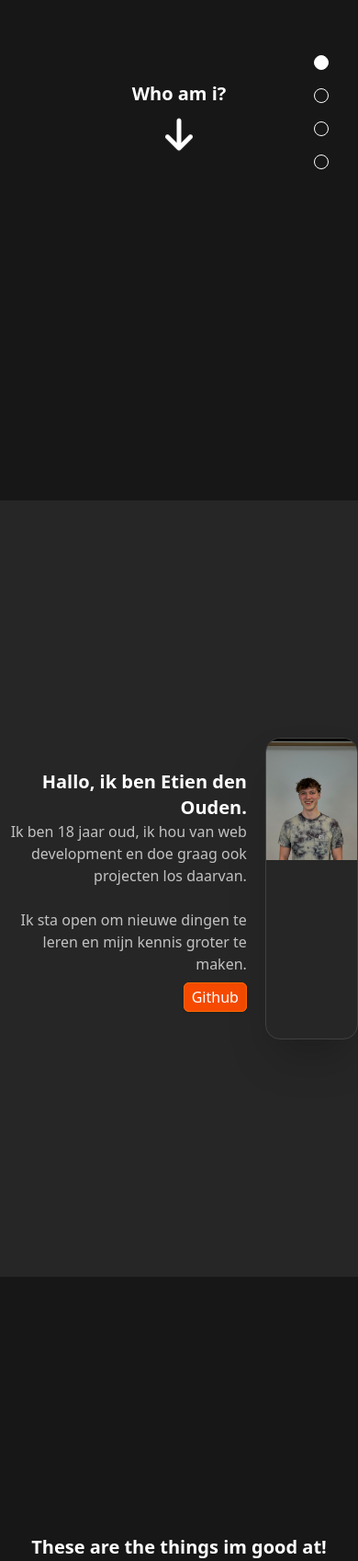
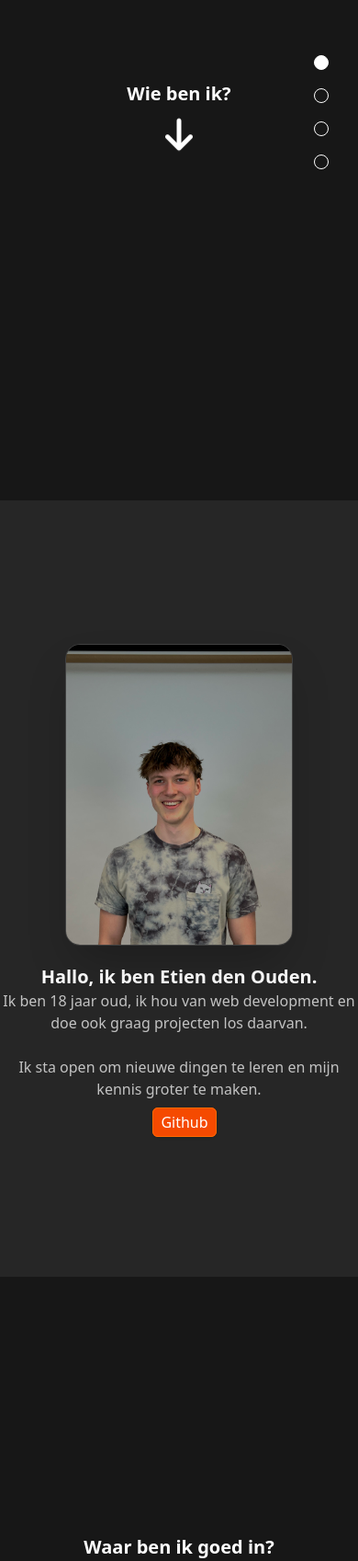
Before and after one commit to ToastL/portfolio, a Vue app: page / in a window 390 px wide. Shown: the part 300-1997 px from the top of the page at 92% size. Built offline with nearby package versions, Linux system fonts and the light colour scheme.

Commit message:
Nederlands

```diff
--- a/src/App.vue
+++ b/src/App.vue
@@ -11,8 +11,8 @@ import CursorElement from '@/components/CursorElement.vue'
 const routes = [
   { name: 'Home', page: WelcomeView },
   { name: 'About Me', page: MeView },
-  { name: 'My Skills', page: SkillView },
-  { name: 'Projects', page: ProjectsView },
+  { name: 'Mijn Skills', page: SkillView },
+  { name: 'Projecten', page: ProjectsView },
 ]
 
 const scroll = ref(0)
--- a/src/pages/MeView.vue
+++ b/src/pages/MeView.vue
@@ -56,13 +56,13 @@ onMounted(async () => {
 </script>
 
 <template>
-  <section class="flex justify-center items-center gap-5">
-    <div class="max-w-sm text-end">
+  <section class="flex md:flex-row flex-col-reverse justify-center items-center gap-5">
+    <div class="max-w-sm md:text-end text-center">
       <h1 class="text-xl font-bold">Hallo, ik ben Etien den Ouden.</h1>
 
       <p class="text-neutral-300/90">
-        Ik ben {{ getAge(new Date('08/14/2006')) }} jaar oud, ik hou van web development en doe
-        graag ook projecten los daarvan. <br><br>Ik sta open om nieuwe dingen te leren en mijn kennis groter
+        Ik ben {{ getAge(new Date('08/14/2006')) }} jaar oud, ik hou van web development en doe ook
+        graag projecten los daarvan. <br><br>Ik sta open om nieuwe dingen te leren en mijn kennis groter
         te maken.
       </p>
 
--- a/src/pages/SkillView.vue
+++ b/src/pages/SkillView.vue
@@ -9,7 +9,7 @@ const { enabled } = defineProps<{
 <template>
   <section class="flex justify-center items-center">
     <div class="flex flex-col gap-3">
-      <h1 class="text-xl font-bold">These are the things im good at!</h1>
+      <h1 class="text-center text-xl font-bold">Waar ben ik goed in?</h1>
 
       <div
         v-for="(skill, i) in skills.sort((a, b) => b.level - a.level)"
@@ -18,7 +18,7 @@ const { enabled } = defineProps<{
       >
         <h2>{{ skill.name }}</h2>
         <div
-          class="bg-neutral-800 w-full h-5 border border-neutral-700 rounded-full shadow overflow-hidden"
+          class="bg-neutral-800 w-80 h-5 border border-neutral-700 rounded-full shadow overflow-hidden"
         >
           <div
             :style="{
--- a/src/pages/WelcomeView.vue
+++ b/src/pages/WelcomeView.vue
@@ -4,7 +4,7 @@ import ArrowDown from '@/components/icons/ArrowDown.vue'
 
 <template>
   <section class="flex flex-col justify-center items-center">
-    <h1 class="font-bold text-xl">Who am i?</h1>
+    <h1 class="font-bold text-xl">Wie ben ik?</h1>
     <ArrowDown class="fill-white w-10 h-10 animate-bounce translate-y-5" />
   </section>
 </template>
```
